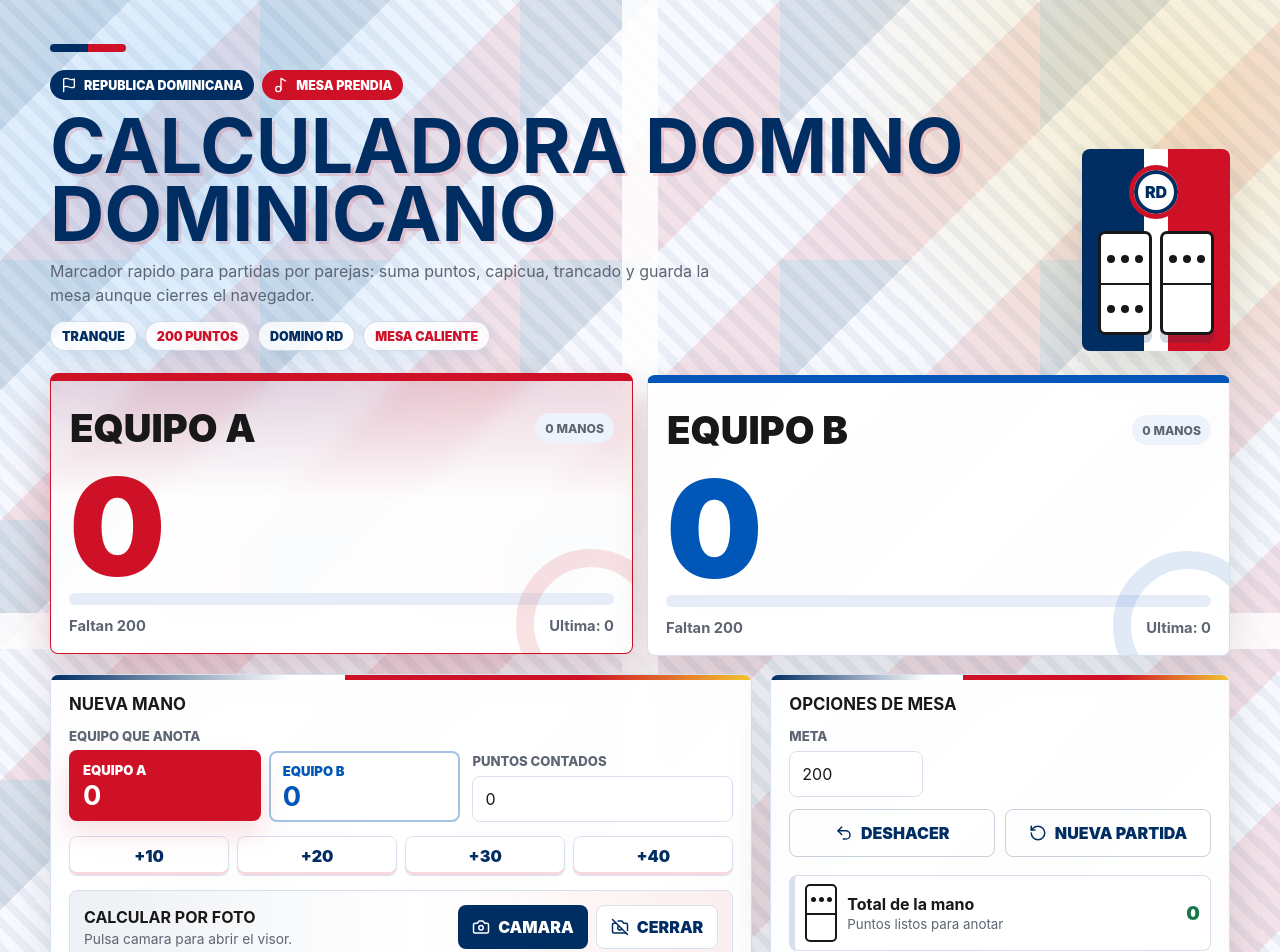
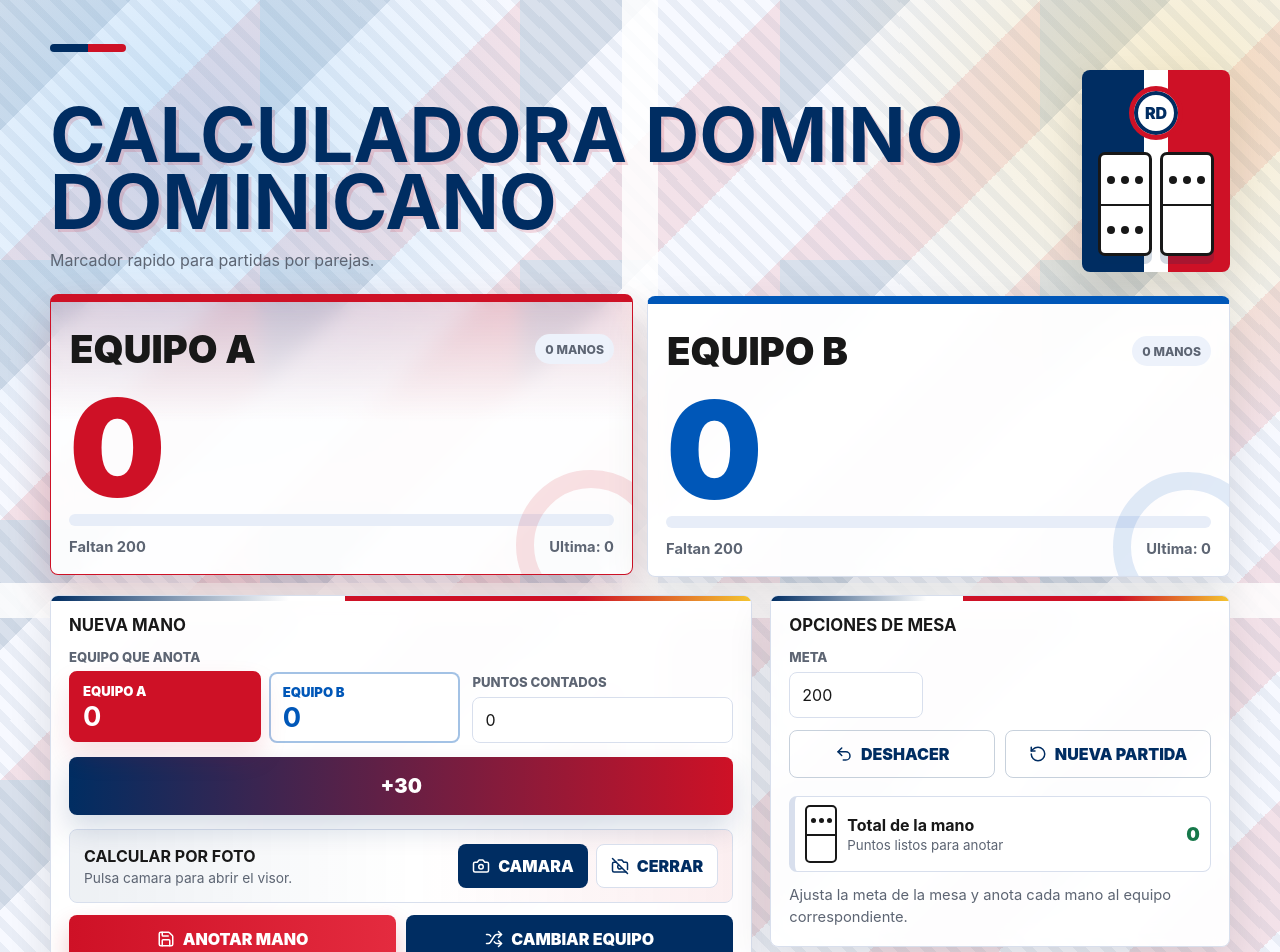
Before and after one commit to elvismedia-create/calculadora-domino-dominicano, a React (Vite) app: page / in a window 1280 px wide. Shown: the top 952 px of the page. Built offline with nearby package versions, Linux system fonts and the light colour scheme.

Commit message:
Simplify quick scoring

```diff
--- a/src/App.jsx
+++ b/src/App.jsx
@@ -1,5 +1,5 @@
 import React, { useEffect, useMemo, useRef, useState } from "react";
-import { Camera, CameraOff, Flag, Music2, RotateCcw, Save, ScanLine, Shuffle, Trophy, Undo2 } from "lucide-react";
+import { Camera, CameraOff, RotateCcw, Save, ScanLine, Shuffle, Trophy, Undo2 } from "lucide-react";
 import { createRoot } from "react-dom/client";
 import "./styles.css";
 
@@ -327,20 +327,10 @@ function App() {
     <main className="app">
       <header className="topbar">
         <div>
-          <div className="brand-strip" aria-label="Estilo dominicano">
-            <span><Flag size={16} /> Republica Dominicana</span>
-            <span><Music2 size={16} /> Mesa prendia</span>
-          </div>
           <h1>Calculadora Domino Dominicano</h1>
           <p className="subtitle">
-            Marcador rapido para partidas por parejas: suma puntos, capicua, trancado y guarda la mesa aunque cierres el navegador.
+            Marcador rapido para partidas por parejas.
           </p>
-          <div className="dominican-tags" aria-label="Detalles de juego">
-            <span>Tranque</span>
-            <span>200 puntos</span>
-            <span>Domino RD</span>
-            <span>Mesa caliente</span>
-          </div>
         </div>
         <div className="hero-emblem">
           <div className="rd-badge">RD</div>
@@ -398,11 +388,9 @@ function App() {
             </div>
 
             <div className="quick" aria-label="Puntos rapidos">
-              {[10, 20, 30, 40].map((value) => (
-                <button key={value} type="button" onClick={() => setPoints(cleanNumber(points) + value)}>
-                  +{value}
-                </button>
-              ))}
+              <button type="button" onClick={() => setPoints(cleanNumber(points) + 30)}>
+                +30
+              </button>
             </div>
 
             <section className="scanner">
--- a/src/styles.css
+++ b/src/styles.css
@@ -79,57 +79,6 @@ h1 {
   text-transform: uppercase;
   color: var(--flag-blue);
   text-shadow: 3px 3px 0 rgba(206,17,38,.14);
-}
-
-.brand-strip,
-.dominican-tags {
-  display: flex;
-  flex-wrap: wrap;
-  gap: 8px;
-  align-items: center;
-}
-
-.brand-strip {
-  margin-bottom: 12px;
-}
-
-.brand-strip span,
-.dominican-tags span {
-  min-height: 30px;
-  border-radius: 999px;
-  display: inline-flex;
-  align-items: center;
-  gap: 7px;
-  padding: 0 11px;
-  font-size: .78rem;
-  font-weight: 900;
-  text-transform: uppercase;
-  letter-spacing: 0;
-}
-
-.brand-strip span:first-child {
-  background: var(--flag-blue);
-  color: #fff;
-}
-
-.brand-strip span:last-child {
-  background: var(--flag-red);
-  color: #fff;
-}
-
-.dominican-tags {
-  margin-top: 14px;
-}
-
-.dominican-tags span {
-  border: 1px solid rgba(0,45,98,.16);
-  background: rgba(255,255,255,.82);
-  color: var(--flag-blue);
-  box-shadow: 0 8px 18px rgba(0,45,98,.08);
-}
-
-.dominican-tags span:nth-child(2n) {
-  color: var(--flag-red);
 }
 
 .subtitle {
@@ -549,19 +498,20 @@ select:focus {
 
 .quick {
   display: grid;
-  grid-template-columns: repeat(4, 1fr);
+  grid-template-columns: 1fr;
   gap: 8px;
   margin-top: 14px;
 }
 
 .quick button {
-  min-height: 40px;
+  min-height: 58px;
   border-radius: var(--radius);
-  background: #fff;
-  border: 1px solid var(--line);
-  font-weight: 900;
-  color: var(--flag-blue);
-  box-shadow: inset 0 -3px 0 rgba(206,17,38,.16);
+  background: linear-gradient(90deg, var(--flag-blue), var(--flag-red));
+  border: 0;
+  font-size: 1.25rem;
+  font-weight: 950;
+  color: #fff;
+  box-shadow: 0 14px 28px rgba(0,45,98,.16);
 }
 
 .scanner {
@@ -919,28 +869,12 @@ select:focus {
     grid-template-columns: 1fr;
   }
 
-  .quick {
-    grid-template-columns: repeat(2, 1fr);
-  }
-
   .team-head {
     grid-template-columns: 1fr;
   }
 
   .badge {
     justify-content: flex-start;
-  }
-
-  .brand-strip,
-  .dominican-tags {
-    gap: 6px;
-  }
-
-  .brand-strip span,
-  .dominican-tags span {
-    min-height: 28px;
-    font-size: .7rem;
-    padding: 0 9px;
   }
 
   .scanner-head {
```
